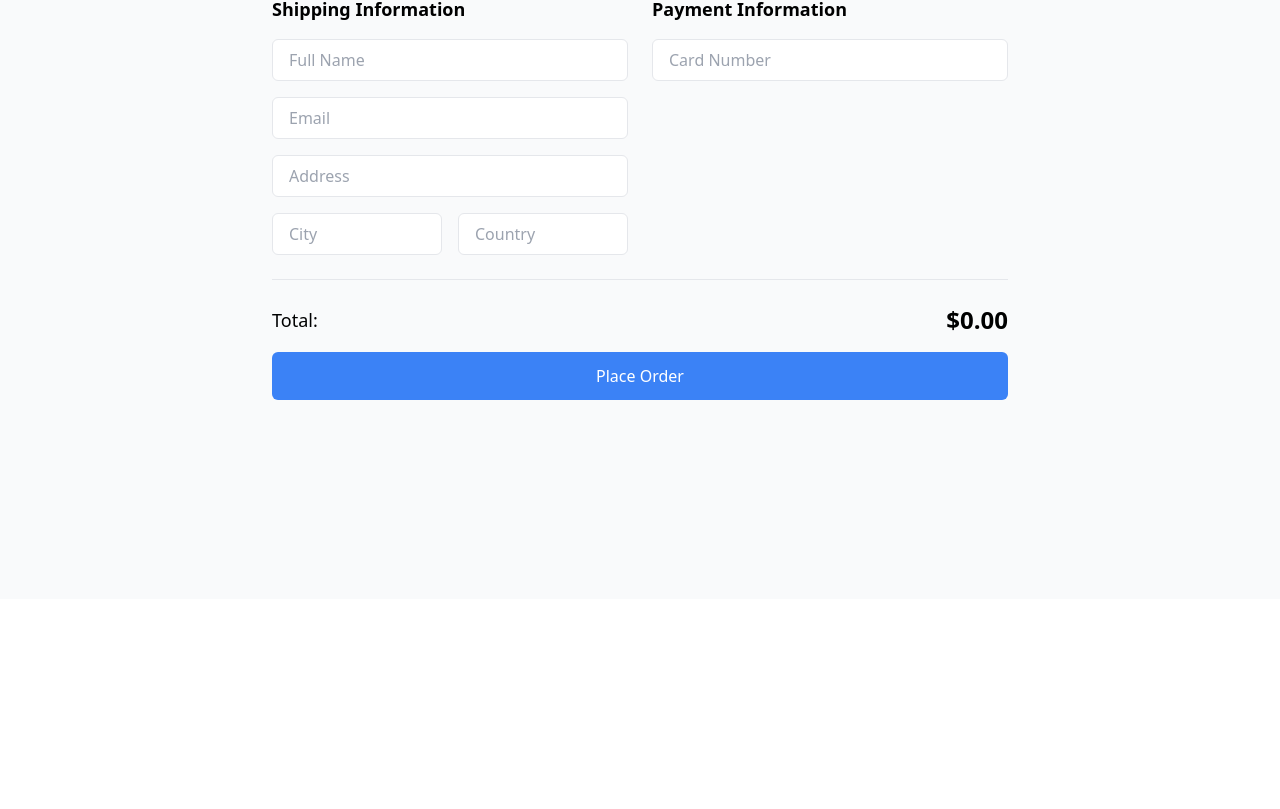
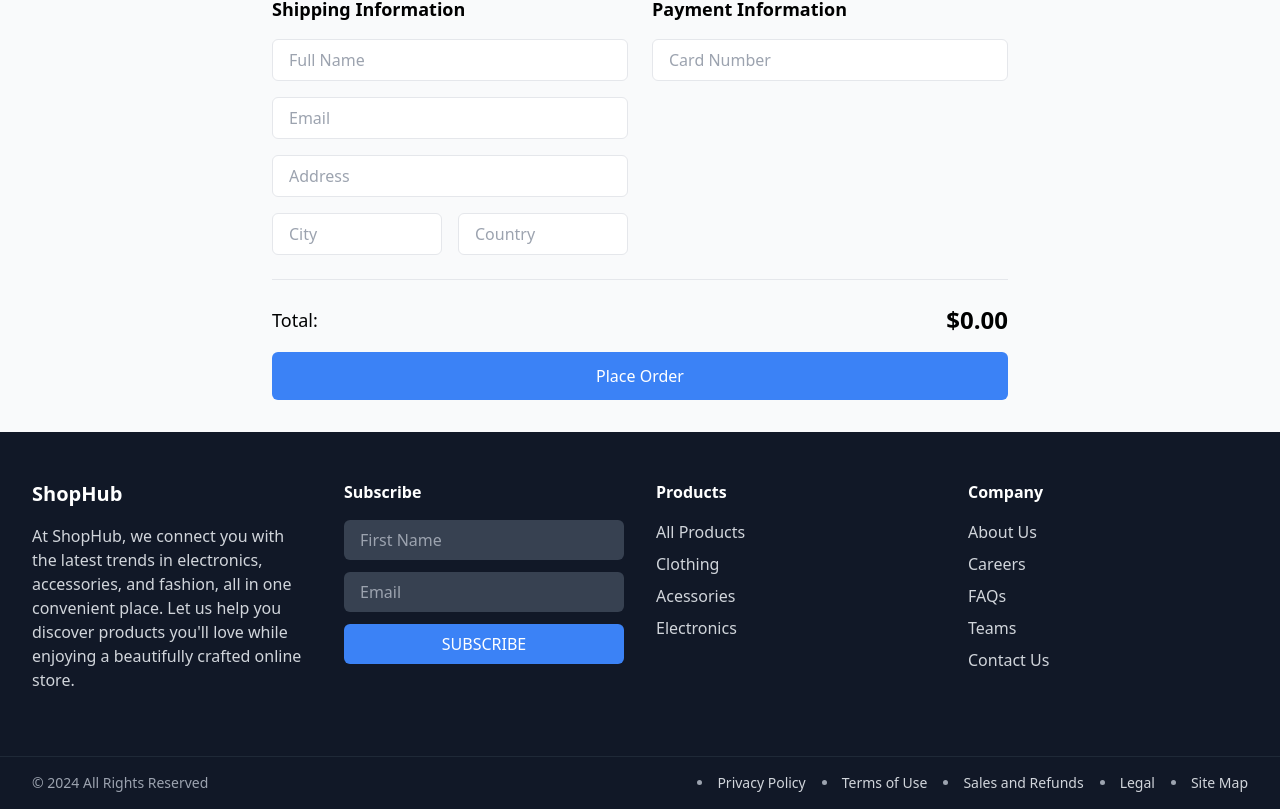
Before and after one commit to masond84/ecommerce-site, a React (Vite) app: page /checkout in a window 1280 px wide. Shown: the part 201-1010 px from the top of the page. Before the commit the page ends 800 px from the top, so only its background shows below. Built offline with nearby package versions, Linux system fonts and the light colour scheme.

Commit message:
FEAT: Addition of footer for site navigation

```diff
--- a/src/App.tsx
+++ b/src/App.tsx
@@ -1,6 +1,7 @@
 import React from 'react';
 import { BrowserRouter as Router, Routes, Route } from 'react-router-dom';
 import { Navbar } from './components/layout/Navbar';
+import { Footer } from './components/layout/Footer/Footer';
 import { Home } from './pages/Home';
 import { FeaturedProducts } from './pages/FeaturedProducts';
 import { BestSelling } from './pages/BestSelling';
@@ -14,21 +15,22 @@ import { Checkout } from './pages/Checkout';
 function App() {
   return (
     <Router>
-      <div className="min-h-screen bg-gray-50">
+      <div className="min-h-screen bg-gray-50 flex flex-col">
         <Navbar />
-        <main>
+        <main className="flex-grow">
           <Routes>
             <Route path="/" element={<Home />} />
             <Route path="/featured" element={<FeaturedProducts />} />
-            <Route path="/best-selling" element={<BestSelling />} />
-            <Route path="/our-favorites" element={<OurFavorites />} />
-            <Route path="/sale" element={<Sale />} />
+            <Route path="/category/electronics" element={<BestSelling />} />
+            <Route path="/category/accessories" element={<OurFavorites />} />
+            <Route path="/category/clothing" element={<Sale />} />
             <Route path="/cart" element={<Cart />} />
             <Route path="/product/:id" element={<ProductDetails />} />
             <Route path="/profile" element={<Profile />} />
             <Route path="/checkout" element={<Checkout />} />
           </Routes>
         </main>
+        <Footer />
       </div>
     </Router>
   );
--- /dev/null
+++ b/src/components/layout/footer/Footer.tsx
@@ -0,0 +1,60 @@
+import { FooterColumn } from './FooterColumn';
+import { FooterLink } from './FooterLink';
+import { NewsletterForm } from './NewsletterForm';
+
+export const Footer = () => {
+  return (
+    <footer className="bg-gray-900 text-white">
+      <div className="max-w-7xl mx-auto px-4 sm:px-6 lg:px-8 py-12">
+        <div className="grid grid-cols-1 md:grid-cols-4 gap-8">
+          <div>
+            <h2 className="text-xl font-bold mb-4">ShopHub</h2>
+            <p className="text-gray-300 mb-4">
+            At ShopHub, we connect you with the latest trends in electronics, accessories, and fashion,
+            all in one convenient place.
+            Let us help you discover products you'll love while enjoying a beautifully crafted online store.
+            </p>
+          </div>
+
+          <div>
+            <FooterColumn title="Subscribe">
+              <div className="text-gray-300 mb-4">
+                <NewsletterForm />
+              </div>
+            </FooterColumn>
+          </div>
+
+          <FooterColumn title="Products">
+            <FooterLink to="">All Products</FooterLink>
+            <FooterLink to="/clothing">Clothing</FooterLink>
+            <FooterLink to="/accessories">Acessories</FooterLink>
+            <FooterLink to="/electronics">Electronics</FooterLink>
+          </FooterColumn>
+
+          <FooterColumn title="Company">
+            <FooterLink to="/about">About Us</FooterLink>
+            <FooterLink to="/careers">Careers</FooterLink>
+            <FooterLink to="/faqs">FAQs</FooterLink>
+            <FooterLink to="/teams">Teams</FooterLink>
+            <FooterLink to="/contact">Contact Us</FooterLink>
+          </FooterColumn>
+        </div>
+      </div>
+
+      <div className="border-t border-gray-800">
+        <div className="max-w-7xl mx-auto px-4 sm:px-6 lg:px-8 py-4">
+          <div className="flex flex-col md:flex-row justify-between items-center text-sm text-gray-400">
+            <p>© 2024 All Rights Reserved</p>
+            <div className="flex space-x-4 mt-4 md:mt-0">
+              <FooterLink to="/privacy">Privacy Policy</FooterLink>
+              <FooterLink to="/terms">Terms of Use</FooterLink>
+              <FooterLink to="/refunds">Sales and Refunds</FooterLink>
+              <FooterLink to="/legal">Legal</FooterLink>
+              <FooterLink to="/sitemap">Site Map</FooterLink>
+            </div>
+          </div>
+        </div>
+      </div>
+    </footer>
+  );
+};
--- /dev/null
+++ b/src/components/layout/footer/FooterColumn.tsx
@@ -0,0 +1,17 @@
+import React from 'react';
+
+interface FooterColumnProps {
+  title: string;
+  children: React.ReactNode;
+}
+
+export const FooterColumn: React.FC<FooterColumnProps> = ({ title, children }) => {
+  return (
+    <div>
+      <h3 className="font-semibold text-white mb-4">{title}</h3>
+      <ul className="space-y-2">
+        {children}
+      </ul>
+    </div>
+  );
+};
--- /dev/null
+++ b/src/components/layout/footer/FooterLink.tsx
@@ -0,0 +1,20 @@
+import React from 'react';
+import { Link } from 'react-router-dom';
+
+interface FooterLinkProps {
+  to: string;
+  children: React.ReactNode;
+}
+
+export const FooterLink: React.FC<FooterLinkProps> = ({ to, children }) => {
+  return (
+    <li>
+      <Link
+        to={to}
+        className="text-gray-300 hover:text-white transition-colors"
+      >
+        {children}
+      </Link>
+    </li>
+  );
+};
--- /dev/null
+++ b/src/components/layout/footer/NewsletterForm.tsx
@@ -0,0 +1,41 @@
+import React, { useState } from 'react';
+
+export const NewsletterForm = () => {
+  const [email, setEmail] = useState('');
+  const [name, setName] = useState('');
+
+  const handleSubmit = (e: React.FormEvent) => {
+    e.preventDefault();
+    // Handle newsletter subscription
+    console.log('Newsletter subscription:', { name, email });
+    setName('');
+    setEmail('');
+  };
+
+  return (
+    <form onSubmit={handleSubmit} className="space-y-3">
+      <input
+        type="text"
+        value={name}
+        onChange={(e) => setName(e.target.value)}
+        placeholder="First Name"
+        className="w-full px-4 py-2 bg-gray-700 text-white rounded-md focus:outline-none focus:ring-2 focus:ring-blue-500"
+        required
+      />
+      <input
+        type="email"
+        value={email}
+        onChange={(e) => setEmail(e.target.value)}
+        placeholder="Email"
+        className="w-full px-4 py-2 bg-gray-700 text-white rounded-md focus:outline-none focus:ring-2 focus:ring-blue-500"
+        required
+      />
+      <button
+        type="submit"
+        className="w-full bg-blue-500 text-white py-2 rounded-md hover:bg-blue-600 transition-colors"
+      >
+        SUBSCRIBE
+      </button>
+    </form>
+  );
+};
```
